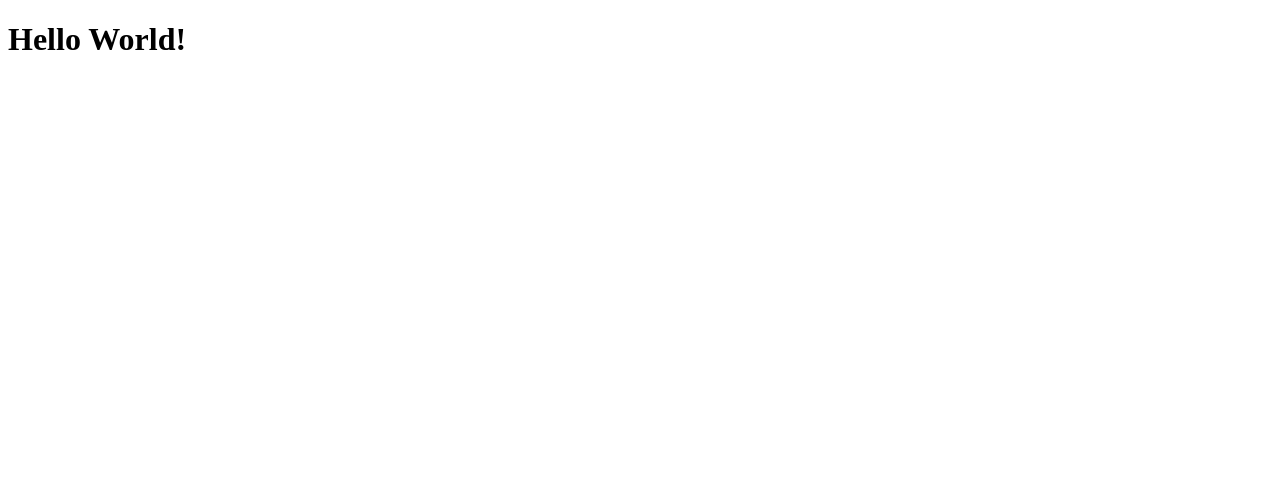
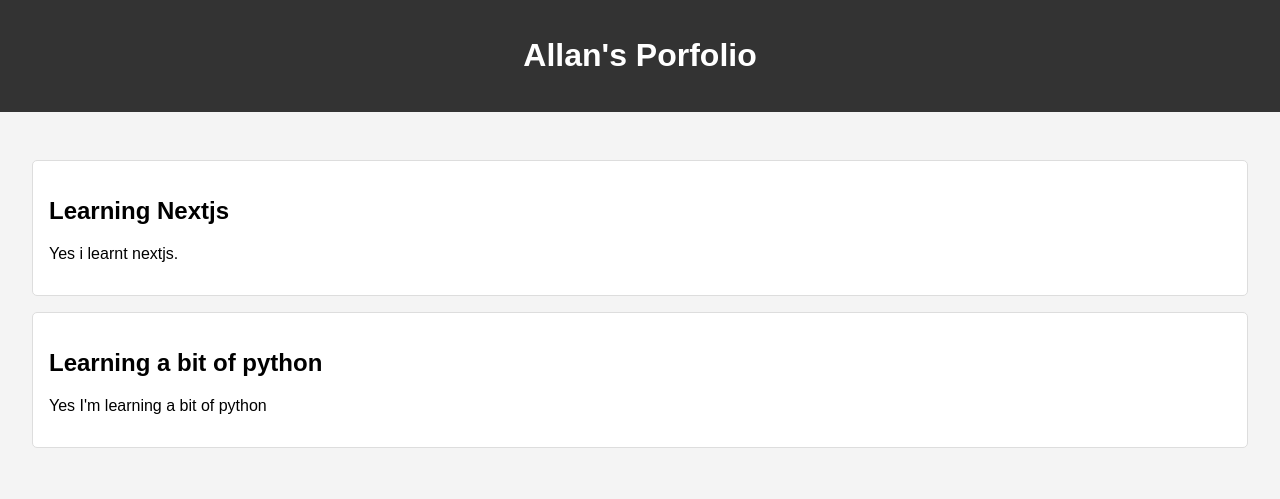
Before and after one commit to AllanK615/Web, a plain HTML site: page index.html in a window 1280 px wide. Drawn offline with Linux system fonts and the light colour scheme.

Commit message:
Update index.html

```diff
--- a/index.html
+++ b/index.html
@@ -1,15 +1,48 @@
 <!DOCTYPE html>
-<html>
-
+<html lang="en">
 <head>
-  <title>
-    KISEMBO ALLAN
-  </title>
+    <meta charset="UTF-8">
+    <meta name="viewport" content="width=device-width, initial-scale=1.0">
+    <title>Allan's Portfolio</title>
+    <style>
+        body {
+            font-family: Arial, sans-serif;
+            margin: 0;
+            padding: 0;
+            background-color: #f4f4f4;
+        }
+        header {
+            background: #333;
+            color: #fff;
+            padding: 1rem;
+            text-align: center;
+        }
+        main {
+            padding: 2rem;
+        }
+        .project {
+            background: #fff;
+            border: 1px solid #ddd;
+            border-radius: 5px;
+            padding: 1rem;
+            margin: 1rem 0;
+        }
+    </style>
 </head>
-
 <body>
-
-  <h1> Hello World!  </h1>
-
+    <header>
+        <h1>Allan's Porfolio</h1>
+    </header>
+    <main>
+        <section class="project">
+            <h2>Learning Nextjs</h2>
+            <p>Yes i learnt nextjs.</p>
+        </section>
+        <section class="project">
+            <h2>Learning a bit of python</h2>
+            <p>Yes I'm learning a bit of python</p>
+        </section>
+        <!-- I promise to add more projects here -->
+    </main>
 </body>
 </html>
```
